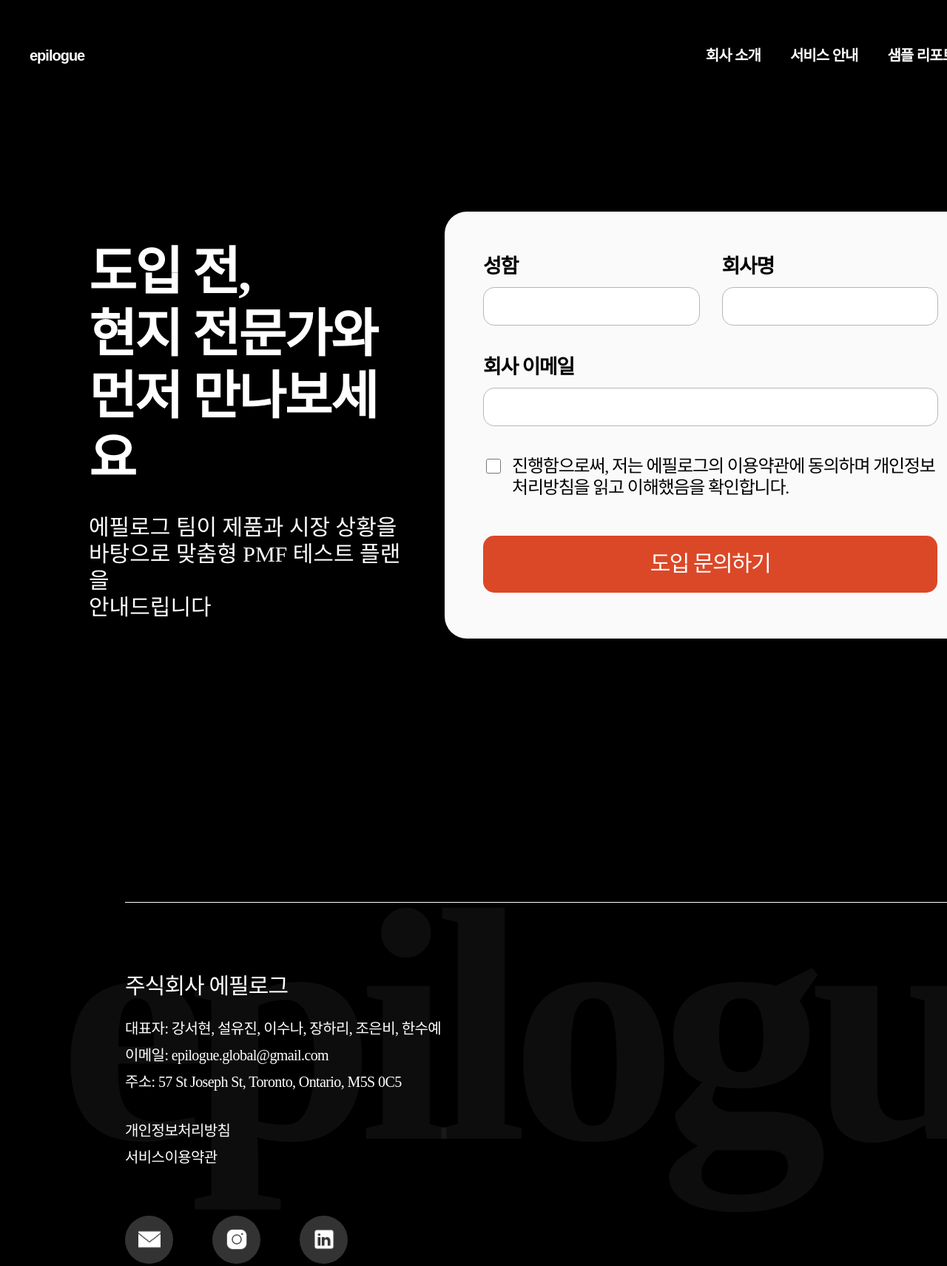
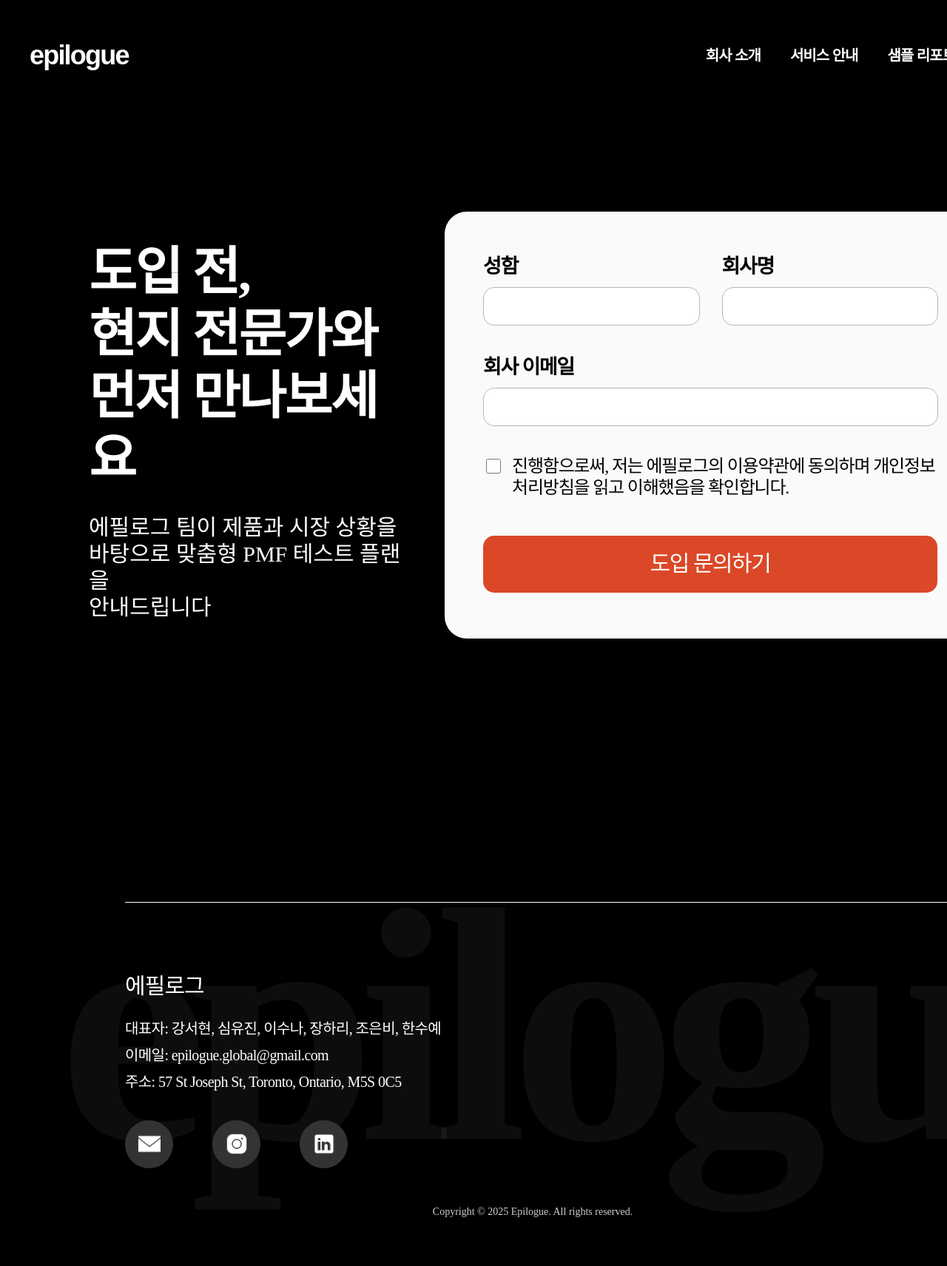
Before and after one commit to yujin013514/epilogue-website, a plain HTML site: page contact.html in a window 1280 px wide. Shown: the top 1711 px of the page at 74% size. Drawn offline with Linux system fonts and the light colour scheme; a web font is replaced by a local one.

Commit message:
Footer finalize: linked social media platforms

```diff
--- a/css/common.css
+++ b/css/common.css
@@ -36,7 +36,7 @@ header {
 .logo,
 .logo a {
     font-weight: 800;
-    font-size: 20px;
+    font-size: 36px;
     line-height: 48px;
     letter-spacing: -0.05em;
     color: #ffffff;
@@ -329,8 +329,9 @@ footer {
     margin-bottom: 12px;
 }
 
-/* 정책 링크 */
+/* 정책 링크 - 숨김 */
 .policy-links {
+    display: none; /* 정책 링크 숨기기 */
     position: relative;
     z-index: 1;
     margin-left: 149px;
@@ -354,12 +355,12 @@ footer {
     color: #DB4827;
 }
 
-/* 소셜 링크 컨테이너 */
+/* 소셜 링크 컨테이너 - 위치 조정 */
 .social-links {
     position: relative;
     z-index: 1;
     margin-left: 149px;
-    margin-top: 67px;
+    margin-top: 40px; /* 20px → 40px로 변경 (더 아래로) */
     display: flex;
     gap: 53px;
 }
--- a/css/sample-report.css
+++ b/css/sample-report.css
@@ -25,49 +25,6 @@ body {
     margin: 0 auto;
     background-color: #000000;
     width: 1440px; /* 컨테이너만 1440px로 제한 */
-}
-
-/* 헤더 스타일 - services와 동일하게 */
-header {
-    height: 110px;
-    background-color: #000000;
-    display: flex;
-    justify-content: space-between;
-    align-items: center;
-    padding: 0 20px;
-    position: relative;
-    width: 100%;
-    z-index: 1000;
-}
-
-.logo {
-    font-family: 'Pretendard Variable';
-    font-weight: 800;
-    font-size: 40px;
-    line-height: 48px;
-    letter-spacing: -0.05em;
-    color: #FFFFFF;
-}
-
-nav {
-    display: flex;
-    gap: 40px;
-    align-items: center;
-}
-
-nav a {
-    font-family: 'Pretendard Variable';
-    font-weight: 600;
-    font-size: 22px;
-    line-height: 28px;
-    letter-spacing: -0.05em;
-    color: #FFFFFF;
-    text-decoration: none;
-    transition: color 0.3s ease;
-}
-
-nav a:hover {
-    color: #DB4827;
 }
 
 /* Hero 섹션 - 패딩 줄임 */
--- a/js/common.js
+++ b/js/common.js
@@ -21,8 +21,8 @@ document.addEventListener('DOMContentLoaded', function() {
             <div class="footer-line"></div>
             <div class="footer-content">
                 <div class="company-info">
-                    <div class="company-name">주식회사 에필로그</div>
-                    <div class="company-details">대표자: 강서현, 설유진, 이수나, 장하리, 조은비, 한수예</div>
+                    <div class="company-name">에필로그</div>
+                    <div class="company-details">대표자: 강서현, 심유진, 이수나, 장하리, 조은비, 한수예</div>
                     <div class="company-details">이메일: epilogue.global@gmail.com</div>
                     <div class="company-details">주소: 57 St Joseph St, Toronto, Ontario, M5S 0C5</div>
                 </div>
@@ -31,15 +31,15 @@ document.addEventListener('DOMContentLoaded', function() {
                     <a href="#" class="policy-link">서비스이용약관</a>
                 </div>
                 <div class="social-links">
-                    <div class="social-link">
+                    <a href="mailto:epilogue.global@gmail.com" class="social-link">
                         <img src="images/footer/imageMail.png" alt="메일" class="social-icon">
-                    </div>
-                    <div class="social-link">
+                    </a>
+                    <a href="https://www.instagram.com/epilogueglobal/" target="_blank" class="social-link">
                         <img src="images/footer/imageInsta.png" alt="인스타그램" class="social-icon">
-                    </div>
-                    <div class="social-link">
+                    </a>
+                    <a href="https://www.linkedin.com/company/epiloguetoglobal" target="_blank" class="social-link">
                         <img src="images/footer/imageLinkedin.png" alt="링크드인" class="social-icon">
-                    </div>
+                    </a>
                 </div>
                 <div class="copyright">Copyright © 2025 Epilogue. All rights reserved.</div>
             </div>
@@ -84,13 +84,7 @@ document.addEventListener('DOMContentLoaded', function() {
 
     // 푸터 이벤트 초기화
     function initializeFooterEvents() {
-        const socialLinks = document.querySelectorAll('.social-link');
-        socialLinks.forEach(link => {
-            link.addEventListener('click', function(e) {
-                e.preventDefault();
-                alert('소셜 미디어 페이지로 이동합니다.');
-            });
-        });
+        // 소셜 링크는 이제 직접 연결되므로 별도 처리 불필요
     }
 
     // 이메일 폼 처리 (공통)
```
Also changed, not shown: components/footer.html (+8 -8 lines), images/home/dashboard.png, 4 other files.
